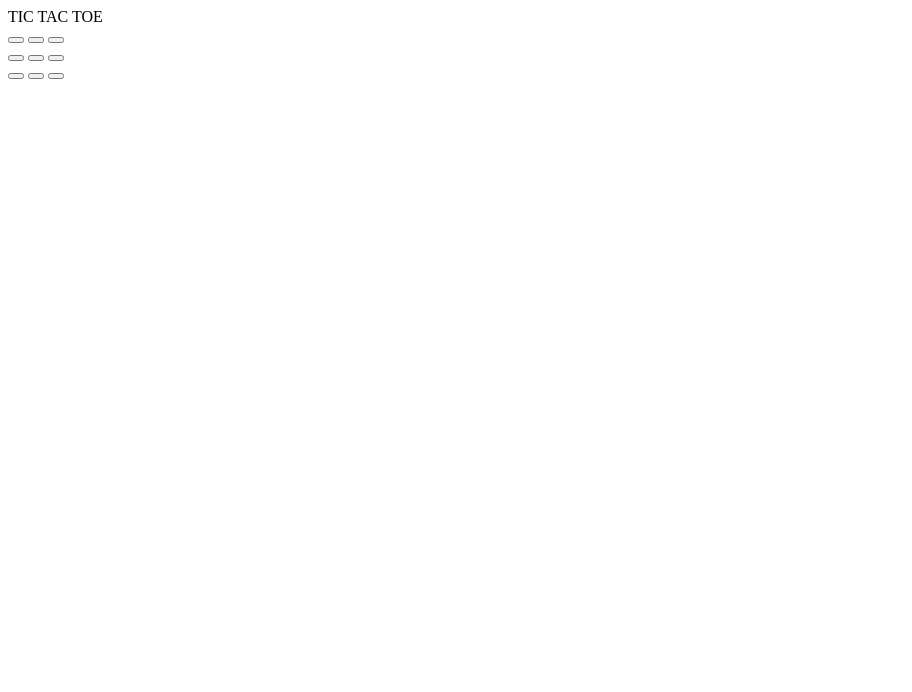
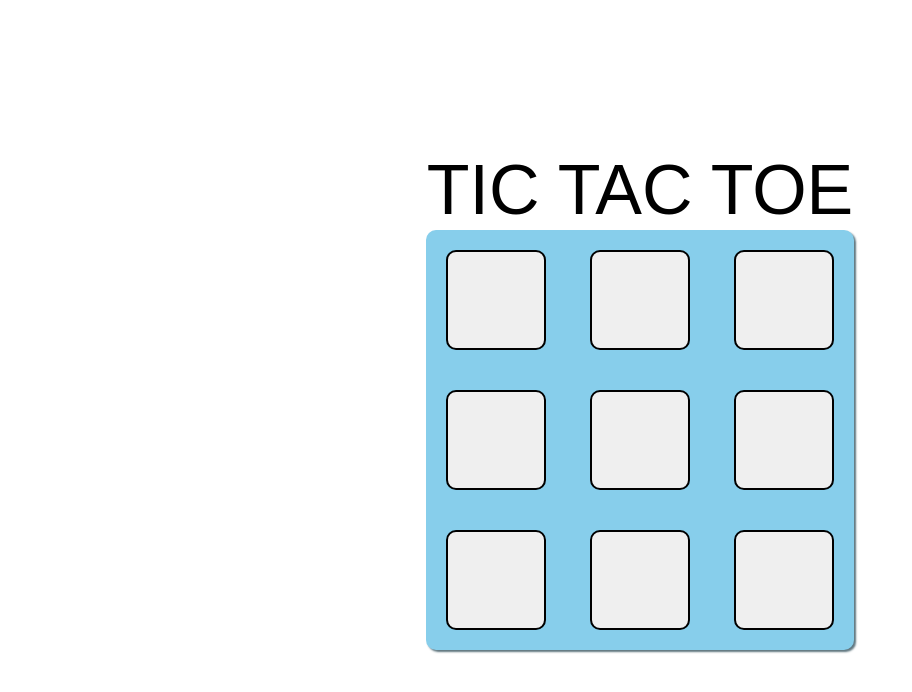
Before and after one commit to Craig-Rosario/JS_projects, a plain HTML site: page 9.Tic_Tac_Toe/index.html in a window 1280 px wide. Shown: the whole page, without its empty margins (0-912 px from the left). Drawn offline with Linux system fonts and the light colour scheme.

Commit message:
added css

```diff
--- a/9.Tic_Tac_Toe/index.html
+++ b/9.Tic_Tac_Toe/index.html
@@ -22,6 +22,9 @@
         <button id="button" class="third"></button>
     </div>
 
+    <div id="info"></div>
+    <div></div>
+
 
 
 
--- a/9.Tic_Tac_Toe/style.css
+++ b/9.Tic_Tac_Toe/style.css
@@ -0,0 +1,34 @@
+*{
+    margin: 0;
+    padding: 0;
+    font-family: Arial, Helvetica, sans-serif;
+}
+
+
+
+body{
+    display: flex;
+    flex-direction: column;
+    justify-content: center;
+    align-items: center;
+    height: 100vh;
+}
+
+#hero{
+    font-size: 70px;
+}
+
+#buttons{
+    background-color: skyblue;
+    border-radius: 10px;
+    box-shadow: 2px 2px 2px rgb(95, 118, 127);
+}
+
+
+#button{
+    width: 100px;
+    height: 100px;
+    margin: 20px;
+    border-radius: 10px;
+    border: 2px solid black;
+}
```
